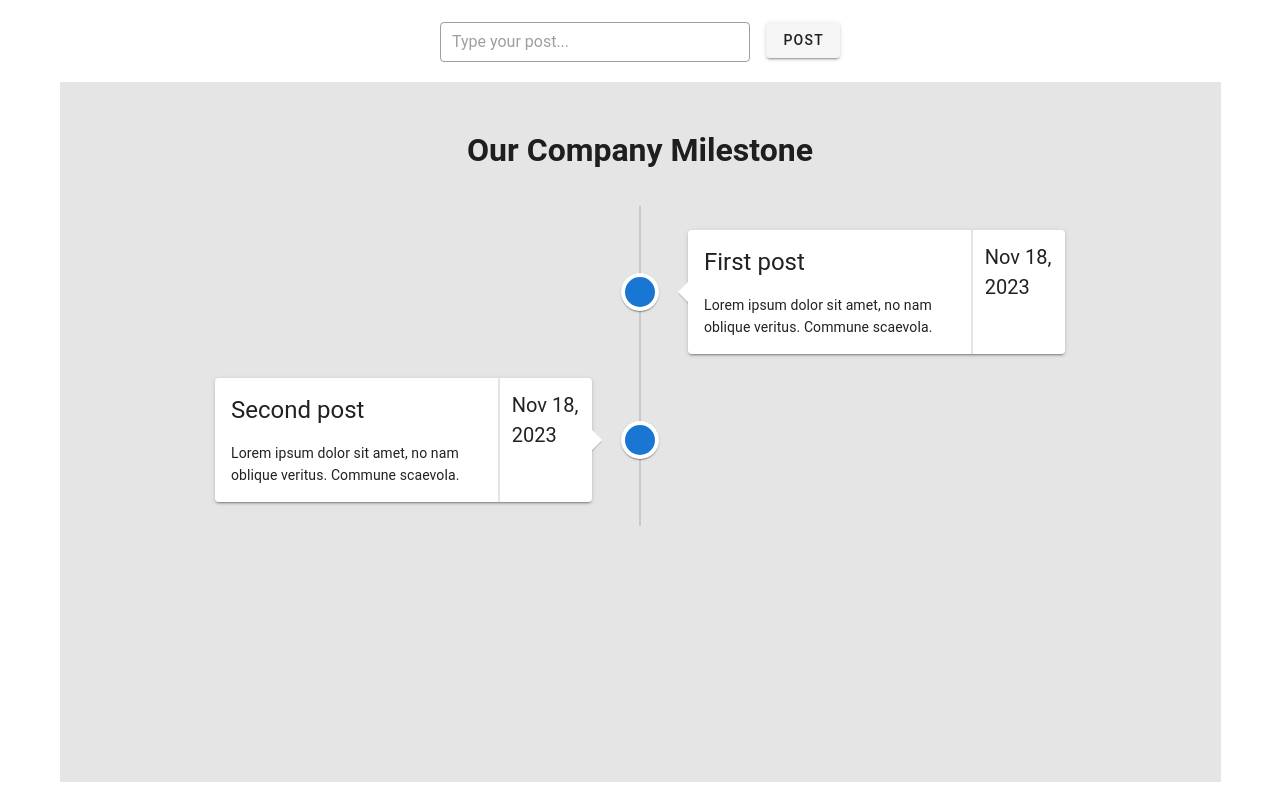
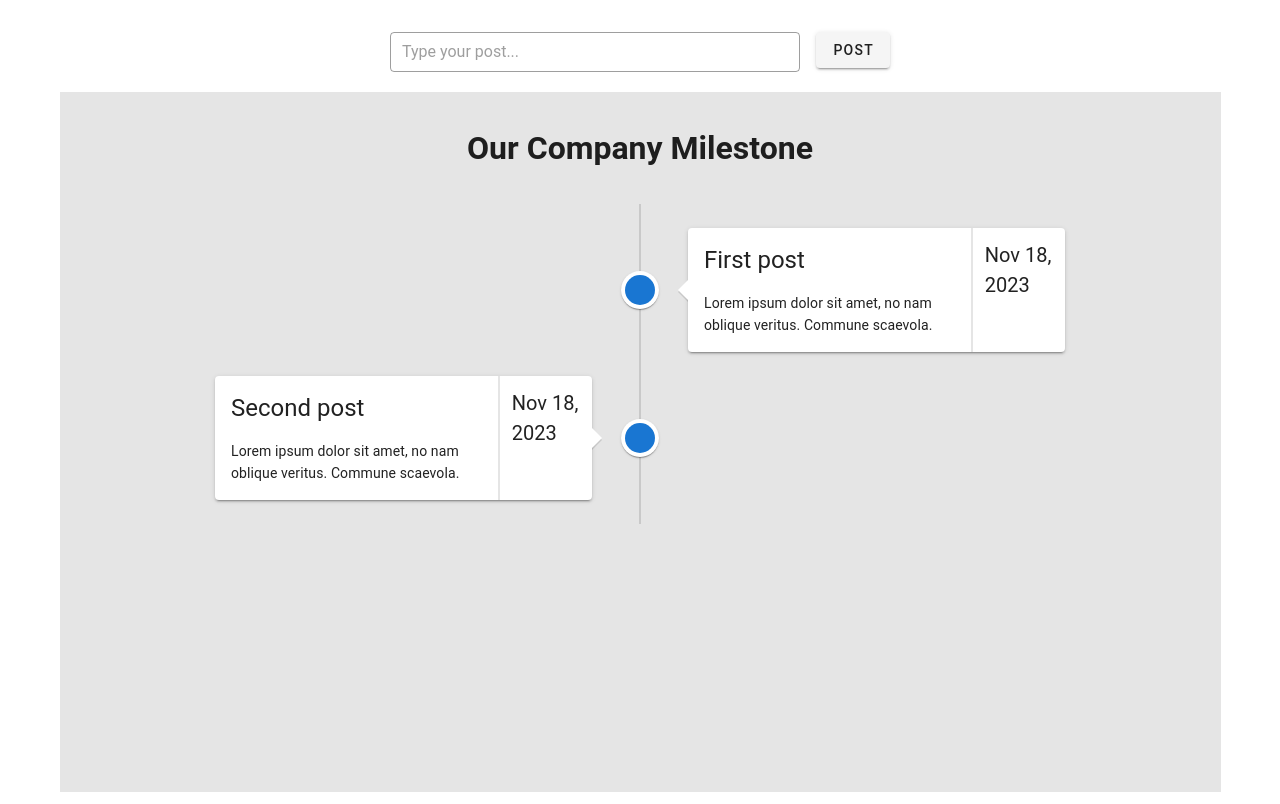
Before and after one commit to mdajgarhossain/vue-timeline-app, a Vue app: page / in a window 1280 px wide. Built offline with nearby package versions, Linux system fonts and the light colour scheme.

Commit message:
Updated spacing

```diff
--- a/src/components/PostInput.vue
+++ b/src/components/PostInput.vue
@@ -36,7 +36,8 @@ export default {
 
 <style scoped>
 .post-input-wrapper {
-  width: 400px;
-  margin: 10px auto;
+  width: 500px;
+  margin: 20px auto 10px auto;
+
 }
 </style>
--- a/src/components/TimelineContainer.vue
+++ b/src/components/TimelineContainer.vue
@@ -1,6 +1,6 @@
 <template>
   <v-container class="timeline-container">
-    <div class="text-center my-8">
+    <div class="text-center mt-5 mb-8">
       <h1>Our Company Milestone</h1>
     </div>
     <v-timeline class="timeline-wrapper">
```
